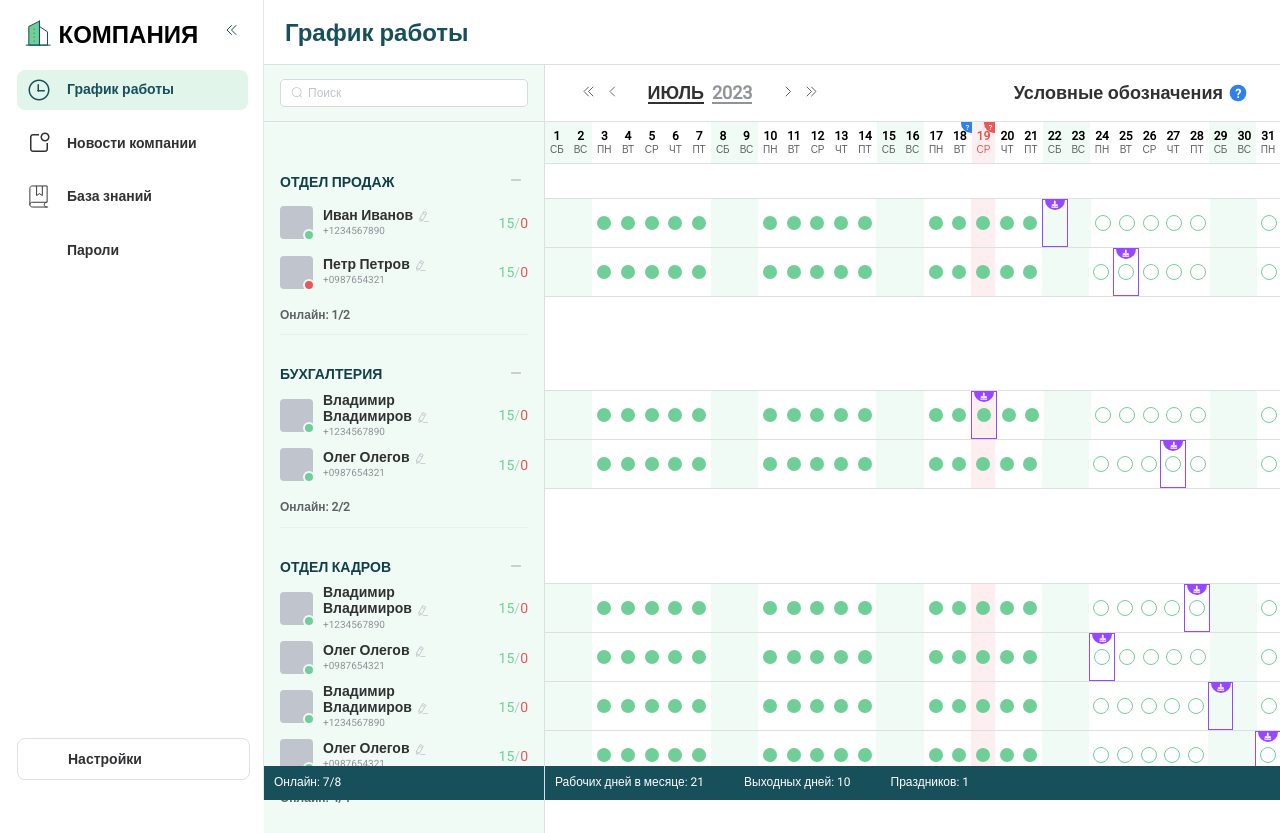
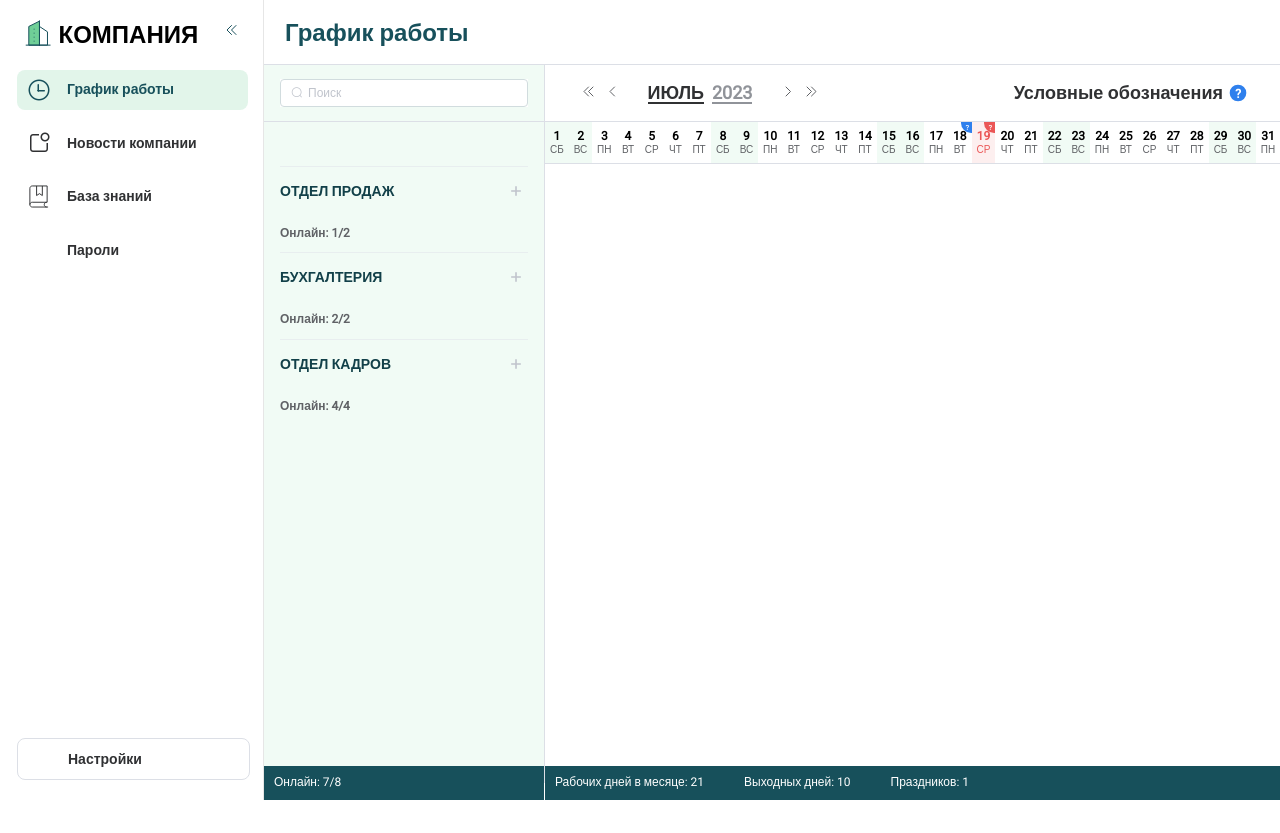
Before and after one commit to Zasetsky/nav-menu, a Vue app: page / in a window 1280 px wide. After the commit the page ends 800 px from the top, so only its background shows below. Built offline with nearby package versions, Linux system fonts and the light colour scheme; some icons are missing; a web font is replaced by a local one.

Commit message:
departmen v 2.0

```diff
--- a/src/assets/icons/minus-icon.vue
+++ b/src/assets/icons/minus-icon.vue
@@ -1,5 +1,5 @@
 <template>
-  <div>
+  <div class="minus">
     <svg
       width="24"
       height="24"
@@ -14,4 +14,8 @@
     </svg>
   </div>
 </template>
-<style lang=""></style>
+<style scoped>
+.minus {
+  display: flex;
+}
+</style>
--- a/src/assets/icons/plus-icon.vue
+++ b/src/assets/icons/plus-icon.vue
@@ -1,5 +1,5 @@
 <template>
-  <div>
+  <div class="plus">
     <svg
       width="24"
       height="24"
@@ -14,4 +14,8 @@
     </svg>
   </div>
 </template>
-<style lang=""></style>
+<style scoped>
+.plus {
+  display: flex;
+}
+</style>
--- a/src/assets/styles/employee-info.scss
+++ b/src/assets/styles/employee-info.scss
@@ -49,6 +49,7 @@
 
       &--name {
         margin: 0;
+        line-height: 1;
         font-weight: 600;
       }
 
--- a/src/assets/styles/main.scss
+++ b/src/assets/styles/main.scss
@@ -57,3 +57,23 @@ html {
   border: none !important;
   background: $el-color-danger !important;
 }
+
+
+.el-collapse-item__arrow {
+  display: none;
+}
+
+.el-collapse-item__wrap {
+  overflow: visible !important;
+  background-color: $el-color-success-light-9;
+  border: none;
+}
+
+.el-collapse-item__content {
+  padding: 0;
+}
+
+.el-collapse-item__header {
+  background-color: $el-color-success-light-9;
+  border: none !important;
+}
--- a/src/components/work-schedule.components/department/DayCell.vue
+++ b/src/components/work-schedule.components/department/DayCell.vue
@@ -88,8 +88,6 @@ export default defineComponent({
       );
     });
 
-    console.log(isBirthday.value);
-
     return { isWeekend, isHoliday, isBirthday, isWorkDay };
   },
 });
--- a/src/components/work-schedule.components/department/DepartmentItem.vue
+++ b/src/components/work-schedule.components/department/DepartmentItem.vue
@@ -1,14 +1,23 @@
 <template>
   <div class="department">
-    <div class="department__header" @click="isCollapsed = !isCollapsed">
-      <h3 class="department__title">{{ department.name.toUpperCase() }}</h3>
+    <el-collapse v-model="isCollapsed" @change="handleCollapseChange">
+      <el-collapse-item :name="department.name">
+        <template #title>
+          <div class="department__header">
+            <h3 class="department__title">
+              {{ department.name.toUpperCase() }}
+            </h3>
             <i class="department__toggle-icon">
-        <plus_icon v-if="isCollapsed" />
+              <plus_icon v-if="!isCollapsed.includes(department.name)" />
               <minus_icon v-else />
             </i>
           </div>
+        </template>
         <transition name="slide-fade">
-      <div v-if="!isCollapsed" class="department__content">
+          <div
+            v-if="isCollapsed.includes(department.name)"
+            class="department__content"
+          >
             <div
               v-for="(employee, index) in department.employees"
               :key="employee.id"
@@ -18,11 +27,12 @@
             </div>
           </div>
         </transition>
+      </el-collapse-item>
+    </el-collapse>
     <p class="department__isOnline">
       Онлайн: <span>{{ onlineEmployeesCount }}</span
       >/<span>{{ department.employees.length }}</span>
     </p>
-    <hr v-if="!isLastItem" />
   </div>
 </template>
 
@@ -39,28 +49,32 @@ export default defineComponent({
       type: Object as () => Department,
       required: true,
     },
-
     isLastItem: {
       type: Boolean,
       default: false,
     },
   },
   setup(props) {
-    const isCollapsed = ref(false);
+    const isCollapsed = ref<string[]>([]);
+
+    const handleCollapseChange = (val: string[]) => {
+      isCollapsed.value = val;
+      console.log(isCollapsed.value);
+    };
 
     const onlineEmployeesCount = computed(() => {
       return props.department.employees.filter((employee) => employee.isOnline)
         .length;
     });
 
-    return { isCollapsed, onlineEmployeesCount };
+    return { isCollapsed, onlineEmployeesCount, handleCollapseChange };
   },
 });
 </script>
 
 <style lang="scss" scoped>
 .department {
-  padding: 16px 16px 0 16px;
+  padding: 0 16px 0 16px;
 
   &:first-child {
     padding-top: 44px;
@@ -69,6 +83,7 @@ export default defineComponent({
   &__header {
     display: flex;
     justify-content: space-between;
+    width: 100%;
     align-items: center;
     cursor: pointer;
   }
@@ -92,34 +107,26 @@ export default defineComponent({
     font-size: 12px;
     cursor: default;
   }
+}
 
-  hr {
-    border: none;
-    border-top: 1px solid $el-color-success-light-8;
-  }
-}
 .department:last-child {
   padding-bottom: 15px;
 }
 .slide-fade-enter-from {
   transform: translateY(-25px);
-  max-height: 0;
   opacity: 0;
 }
 .slide-fade-enter-to,
 .slide-fade-leave-from {
   transform: translateY(0);
-  max-height: 1000px;
   opacity: 1;
 }
 .slide-fade-leave-to {
   transform: translateY(-25px);
-  max-height: 0;
   opacity: 0;
 }
 .slide-fade-enter-active,
 .slide-fade-leave-active {
-  transition: max-height 0.3s ease-in-out, opacity 0.5s ease,
-    transform 0.5s ease-in-out;
+  transition: opacity 0.3s ease, transform 0.3s ease-in-out;
 }
 </style>
```
Lines whose indentation alone changed are shown as unchanged.
